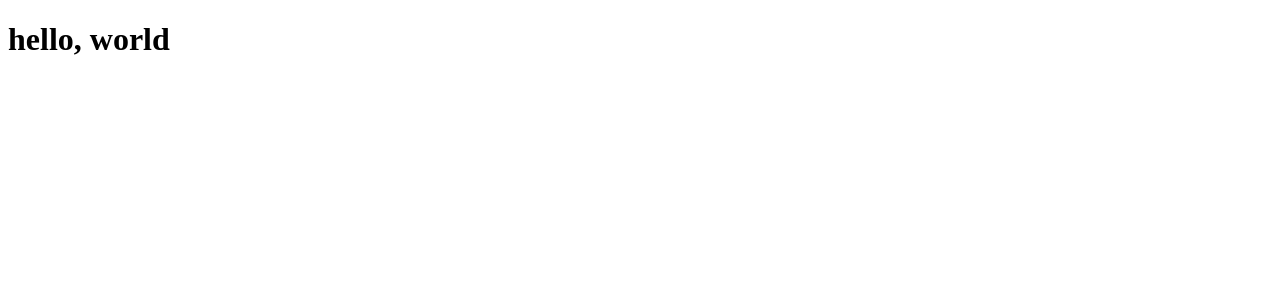
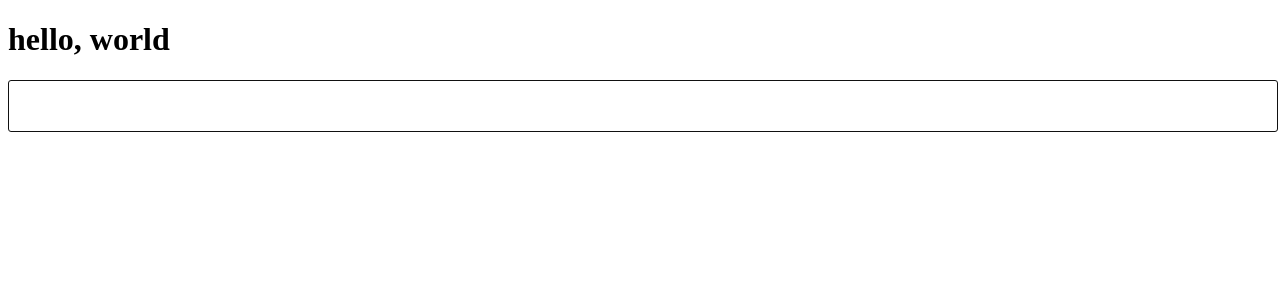
Before and after one commit to lukinoo/form-yup, a React (Vite) app: page / in a window 1280 px wide. Shown: the top 300 px of the page. Built offline with nearby package versions, Linux system fonts and the light colour scheme.

Commit message:
adding styled-component & @types

```diff
--- a/package.json
+++ b/package.json
@@ -10,11 +10,13 @@
   },
   "dependencies": {
     "react": "^18.2.0",
-    "react-dom": "^18.2.0"
+    "react-dom": "^18.2.0",
+    "styled-components": "^5.3.6"
   },
   "devDependencies": {
     "@types/react": "^18.0.24",
     "@types/react-dom": "^18.0.8",
+    "@types/styled-components": "^5.1.26",
     "@vitejs/plugin-react": "^2.2.0",
     "typescript": "^4.6.4",
     "vite": "^3.2.3"
--- a/src/App.tsx
+++ b/src/App.tsx
@@ -1,7 +1,10 @@
+import { SInput } from "./components/SInput";
+
 const App = () => {
   return (
     <div className="App">
       <h1>hello, world</h1>
+      <SInput />
     </div>
   );
 };
--- /dev/null
+++ b/src/components/SInput/SInput.styled.tsx
@@ -0,0 +1,10 @@
+import styled from "styled-components";
+
+export const SInput = styled.input`
+  width: 100%;
+  height: 3rem;
+  border: 1px solid #111;
+  outline: none;
+  border-radius: 3px;
+  font-size: 1.1rem;
+`;
--- /dev/null
+++ b/src/components/SInput/index.ts
@@ -0,0 +1 @@
+export { SInput } from "./SInput.styled";
```
Also changed, not shown: 1 other file (tests, documents, lock files or other folders).
